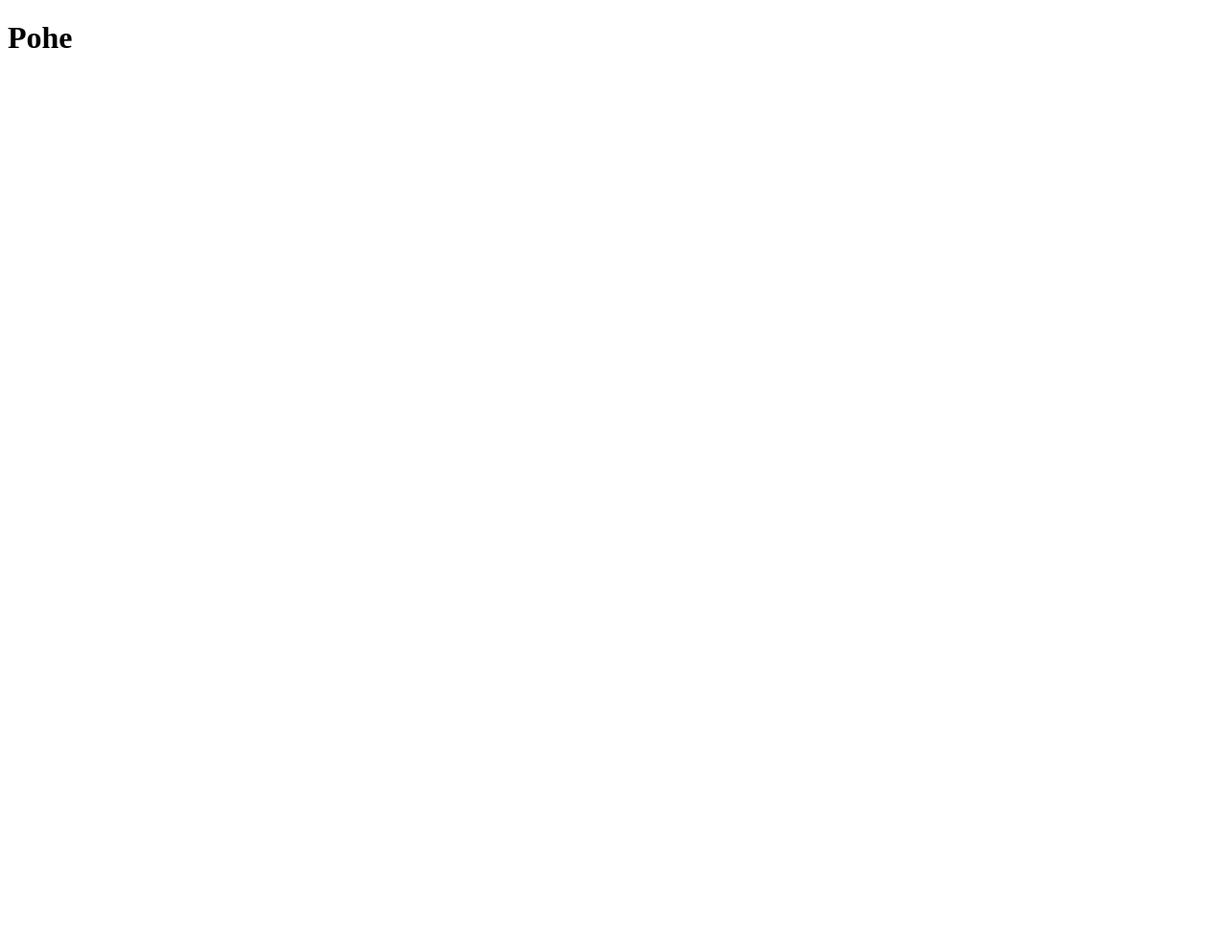
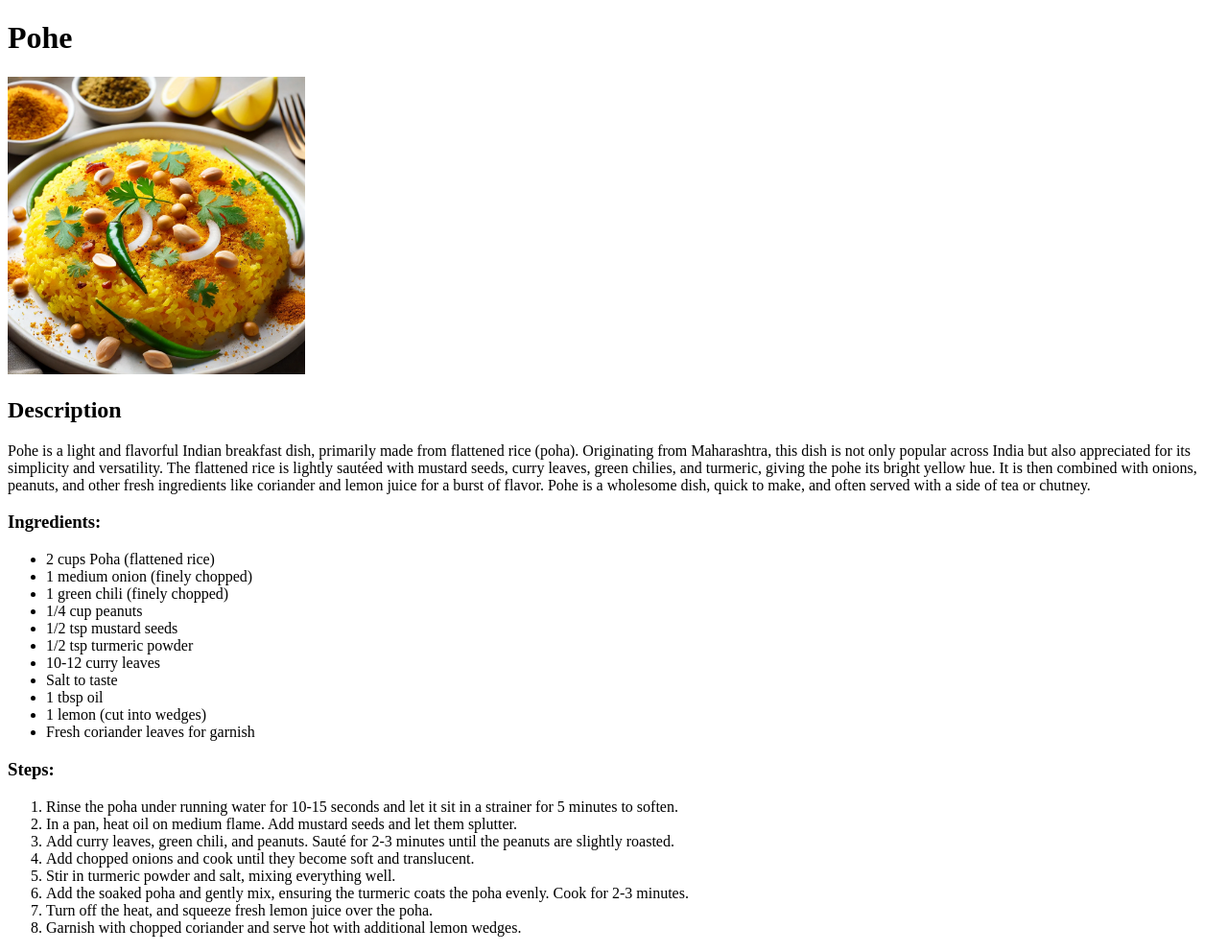
Before and after one commit to mohakp/odin-recipes, a plain HTML site: page recipes/poha.html in a window 1280 px wide. Shown: the whole page at 96% size. Before the commit the page ends 800 px from the top, so only its background shows below. Drawn offline with Linux system fonts and the light colour scheme.

Commit message:
Add Poha receipes content and images
Added Poha receipe content to the html page.
Description one paragraph and ingredients and
steps lists.
Also, generated this content via chatgpt.
Added prompt to the README file.

```diff
--- a/recipes/poha.html
+++ b/recipes/poha.html
@@ -7,5 +7,33 @@
 </head>
 <body>
     <h1>Pohe</h1>
+    <img src="../images/Pohe.webp" alt="Finished Pohe dish" height="310" width="310">
+    <h2>Description</h2>
+    <p>Pohe is a light and flavorful Indian breakfast dish, primarily made from flattened rice (poha). Originating from Maharashtra, this dish is not only popular across India but also appreciated for its simplicity and versatility. The flattened rice is lightly sautéed with mustard seeds, curry leaves, green chilies, and turmeric, giving the pohe its bright yellow hue. It is then combined with onions, peanuts, and other fresh ingredients like coriander and lemon juice for a burst of flavor. Pohe is a wholesome dish, quick to make, and often served with a side of tea or chutney.</p>
+    <h3>Ingredients:</h3>
+    <ul>
+        <li>2 cups Poha (flattened rice)</li>
+        <li>1 medium onion (finely chopped)</li>
+        <li>1 green chili (finely chopped)</li>
+        <li>1/4 cup peanuts</li>
+        <li>1/2 tsp mustard seeds</li>
+        <li>1/2 tsp turmeric powder</li>
+        <li>10-12 curry leaves</li>
+        <li>Salt to taste</li>
+        <li>1 tbsp oil</li>
+        <li>1 lemon (cut into wedges)</li>
+        <li>Fresh coriander leaves for garnish</li>
+    </ul>
+    <h3>Steps:</h3>
+    <ol>
+        <li>Rinse the poha under running water for 10-15 seconds and let it sit in a strainer for 5 minutes to soften.</li>
+        <li>In a pan, heat oil on medium flame. Add mustard seeds and let them splutter.</li>
+        <li>Add curry leaves, green chili, and peanuts. Sauté for 2-3 minutes until the peanuts are slightly roasted.</li>
+        <li>Add chopped onions and cook until they become soft and translucent.</li>
+        <li>Stir in turmeric powder and salt, mixing everything well.</li>
+        <li>Add the soaked poha and gently mix, ensuring the turmeric coats the poha evenly. Cook for 2-3 minutes.</li>
+        <li>Turn off the heat, and squeeze fresh lemon juice over the poha.</li>
+        <li>Garnish with chopped coriander and serve hot with additional lemon wedges.</li>
+    </ol>
 </body>
 </html>
```
Also changed, not shown: images/Pohe.webp (added), 1 other file.
